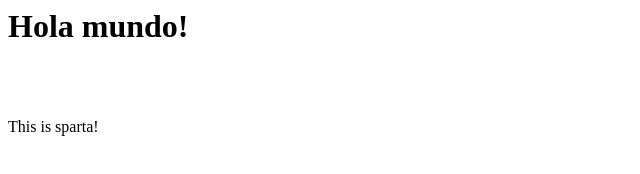
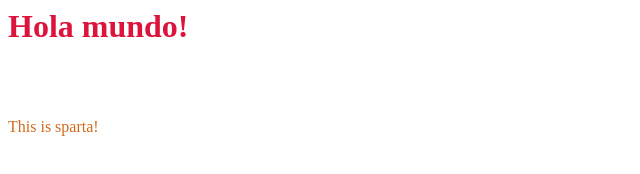
Before and after one commit to desmadroso1000/kiukius, a plain HTML site: page index.html in a window 1280 px wide. Shown: the whole page, without its empty margins (0-640 px from the left). Drawn offline with Linux system fonts and the light colour scheme.

Commit message:
CSS style for H1 and paragraph

```diff
--- a/index.html
+++ b/index.html
@@ -4,6 +4,7 @@
     <meta charset="UTF-8">
     <meta name="viewport" content="width=device-width, initial-scale=1.0">
     <title>Document</title>
+    <link rel="stylesheet" href="style.css">
 </head>
 <body>
     <h1>Hola mundo!</h1><br><br><p>This is sparta!</p>
--- /dev/null
+++ b/style.css
@@ -0,0 +1,7 @@
+h1 {
+    color:crimson;
+}
+
+p{
+    color:chocolate;
+}
```
